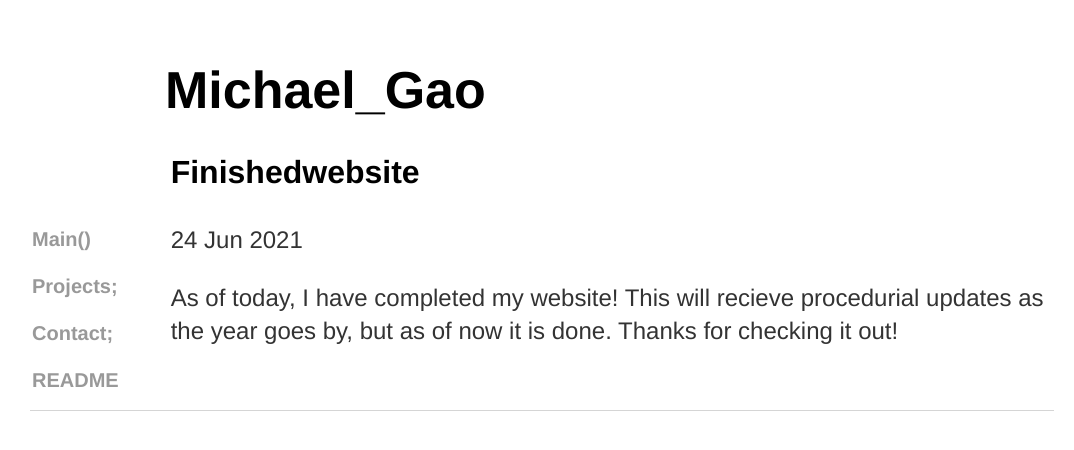
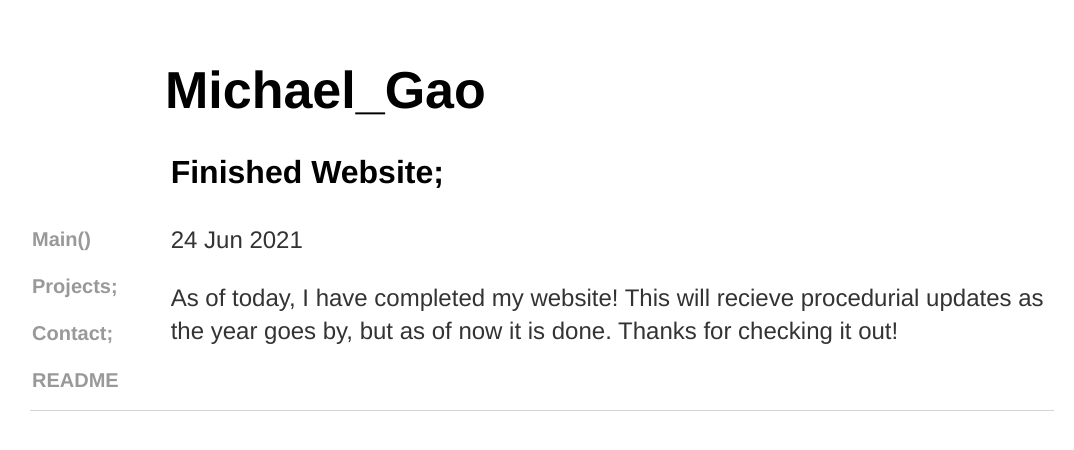
Before and after one commit to michael-c-gao/WebsiteOfMichael, a Jekyll site: the page built from _posts/2021-06-24-finishedWebsite.md, in a window 1280 px wide. Shown: the top 450 px of the page, without its empty margins (98-1172 px from the left). Built offline with Jekyll 4.4.1, drawn with Linux system fonts in a browser that asks for light colours; our own code applies the rules of GitHub Pages for plain Markdown files.

Commit message:
Update 2021-06-24-finishedWebsite.md

```diff
--- a/_posts/2021-06-24-finishedWebsite.md
+++ b/_posts/2021-06-24-finishedWebsite.md
@@ -1 +1,6 @@
+---
+layout: post
+title: "Finished Website;"
+date: 2021-06-24
+---
 As of today, I have completed my website! This will recieve procedurial updates as the year goes by, but as of now it is done. Thanks for checking it out!
```
